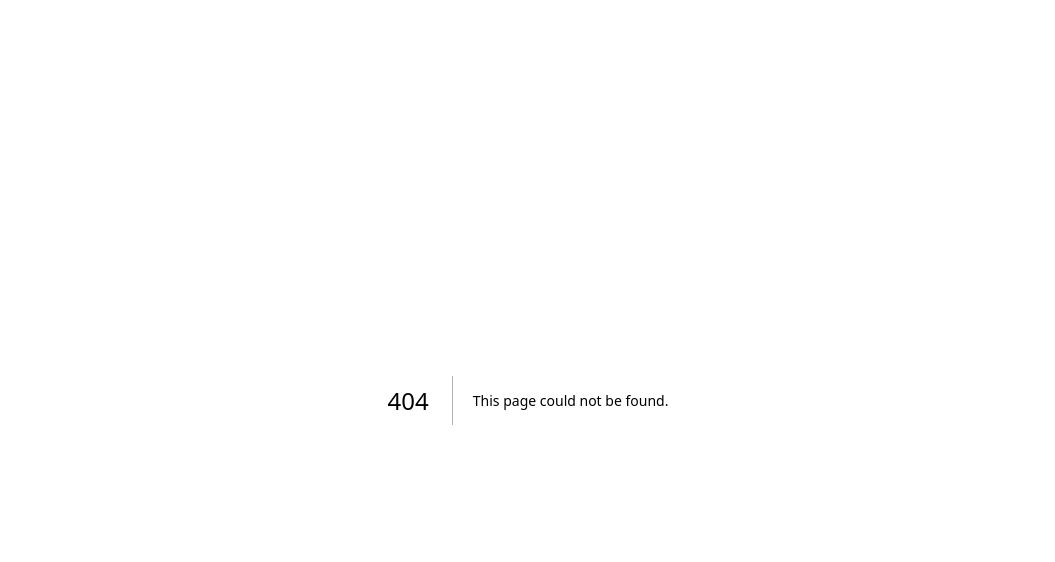
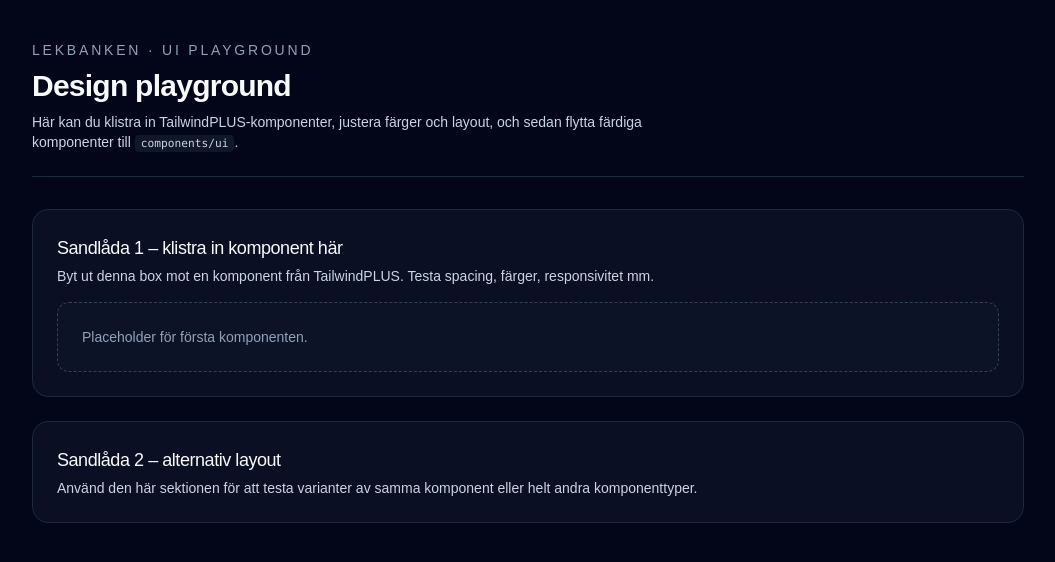
Before and after one commit to Lekbanken/lekbanken-main, a Next.js app: page /playground in a window 1280 px wide. Before the commit this address had no page. Shown: the top 562 px of the page, without its empty margins (112-1167 px from the left). Built offline with nearby package versions, Linux system fonts and the light colour scheme.

Commit message:
Today's progress

```diff
--- /dev/null
+++ b/app/playground/page.tsx
@@ -0,0 +1,52 @@
+// app/playground/page.tsx
+export default function PlaygroundPage() {
+  return (
+    <main className="min-h-screen bg-slate-950 text-slate-50">
+      <div className="mx-auto max-w-5xl px-4 py-10">
+        <header className="mb-8 border-b border-slate-800 pb-6">
+          <p className="text-sm uppercase tracking-[0.2em] text-slate-400">
+            Lekbanken · UI Playground
+          </p>
+          <h1 className="mt-2 text-3xl font-semibold tracking-tight">
+            Design playground
+          </h1>
+          <p className="mt-2 max-w-2xl text-sm text-slate-300">
+            Här kan du klistra in TailwindPLUS-komponenter, justera färger och
+            layout, och sedan flytta färdiga komponenter till
+            <code className="ml-1 rounded bg-slate-900 px-1.5 py-0.5 text-[0.7rem]">
+              components/ui
+            </code>
+            .
+          </p>
+        </header>
+
+        <section className="space-y-6">
+          <div className="rounded-2xl border border-slate-800 bg-slate-900/60 p-6">
+            <h2 className="text-lg font-medium tracking-tight">
+              Sandlåda 1 – klistra in komponent här
+            </h2>
+            <p className="mt-1 text-sm text-slate-300">
+              Byt ut denna box mot en komponent från TailwindPLUS. Testa
+              spacing, färger, responsivitet mm.
+            </p>
+
+            <div className="mt-4 rounded-xl border border-dashed border-slate-700 bg-slate-900/60 p-6 text-sm text-slate-400">
+              {/* Klistra in TailwindPLUS-komponenter här */}
+              Placeholder för första komponenten.
+            </div>
+          </div>
+
+          <div className="rounded-2xl border border-slate-800 bg-slate-900/60 p-6">
+            <h2 className="text-lg font-medium tracking-tight">
+              Sandlåda 2 – alternativ layout
+            </h2>
+            <p className="mt-1 text-sm text-slate-300">
+              Använd den här sektionen för att testa varianter av samma
+              komponent eller helt andra komponenttyper.
+            </p>
+          </div>
+        </section>
+      </div>
+    </main>
+  );
+}
--- a/package.json
+++ b/package.json
@@ -9,6 +9,7 @@
     "lint": "eslint"
   },
   "dependencies": {
+    "@supabase/supabase-js": "^2.86.0",
     "next": "16.0.5",
     "react": "19.2.0",
     "react-dom": "19.2.0"
```
Also changed, not shown: app/docs/NOTION.md (deleted), 3 other files (tests, documents, lock files or other folders).
